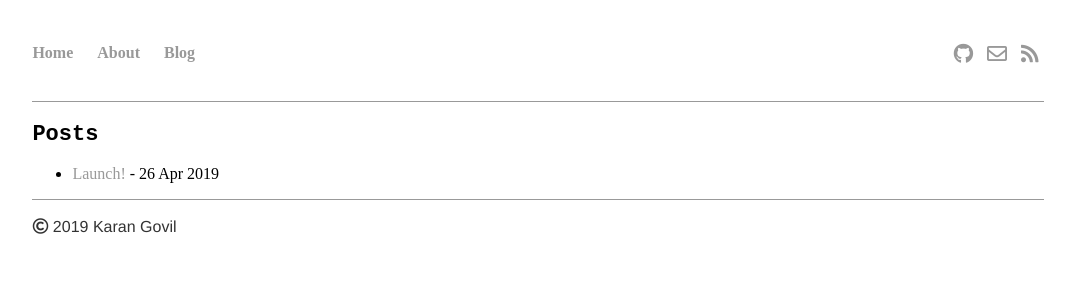
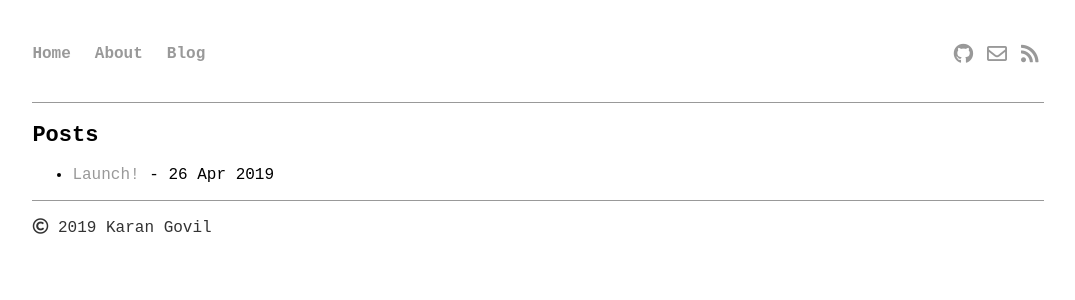
Before and after one commit to karangovil/karangovil.github.io, a Jekyll site: the page built from index.html, in a window 1280 px wide. Shown: the top 300 px of the page, without its empty margins (102-1177 px from the left). Built offline with Jekyll 4.4.1, drawn with Linux system fonts in a browser that asks for light colours; nearby versions of some CDN libraries.

Commit message:
further update css

```diff
--- a/css/main.css
+++ b/css/main.css
@@ -32,7 +32,7 @@
     clear: both;
 }
 
-h1, h2, h3, h4 {
+h1, h2, h3, h4, p, a, li {
     font-family: "Courier New",Courier,monospace;
 }
 
@@ -54,7 +54,6 @@ a:hover {
 }
 
 p {
-    font-family:'Helvetica', 'Arial', 'Sans-Serif';
     font-size: 1.5em;
     line-height: 1.4em;
     color: #333;
```
